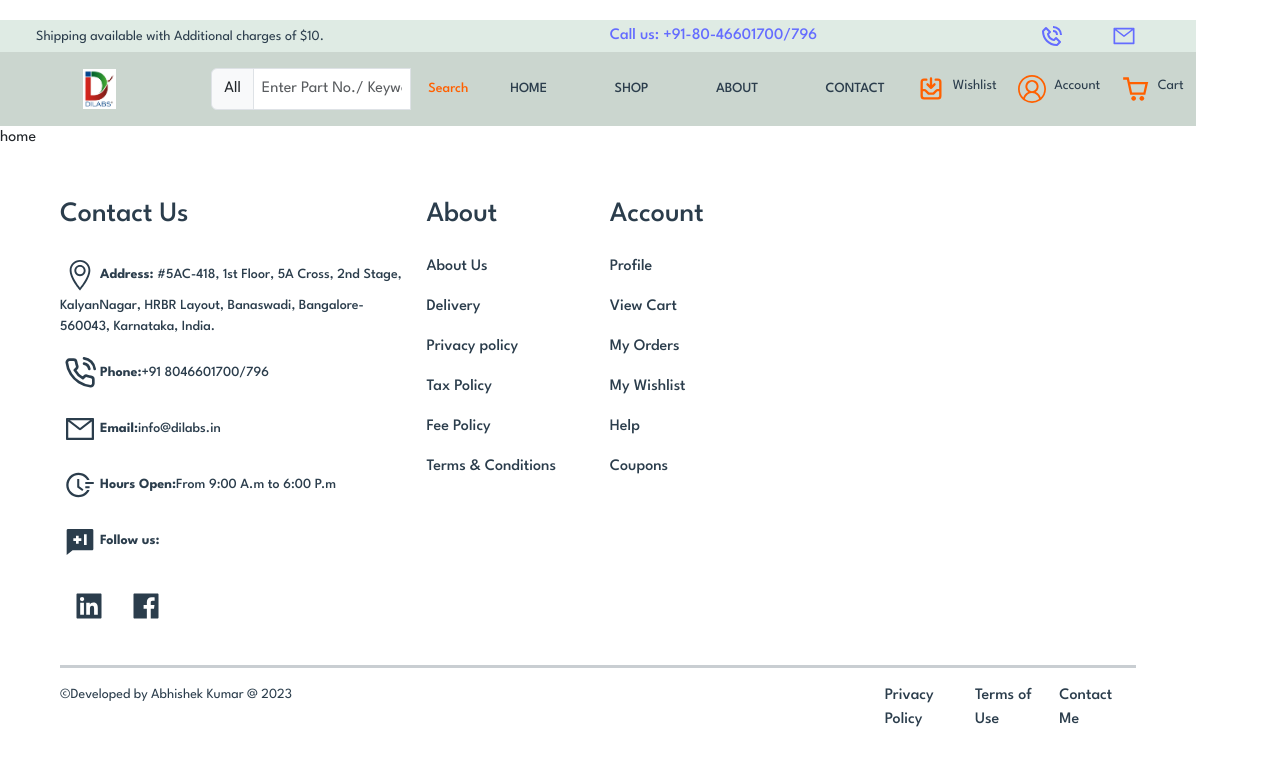
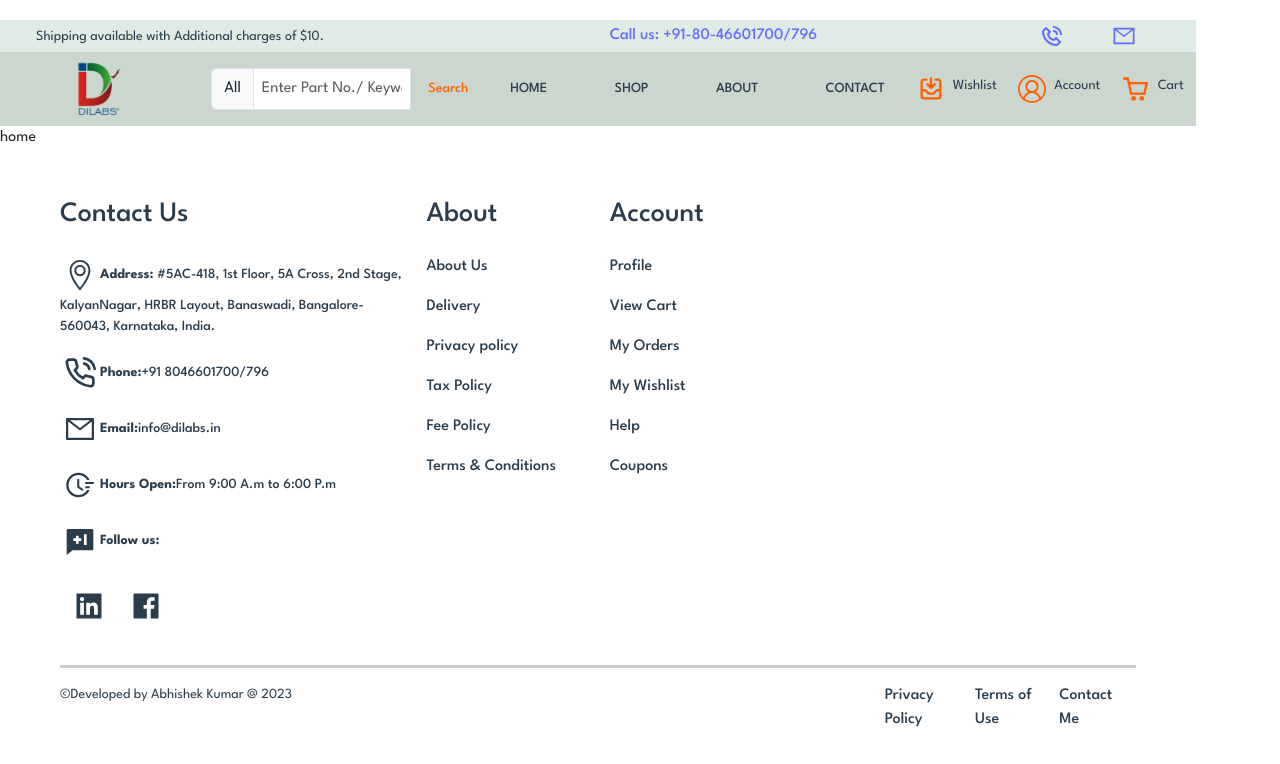
Before and after one commit to DILABS-WEB/Dilabs_Product, a React (Vite) app: page / in a window 1280 px wide. Shown: the top 764 px of the page. Built offline with nearby package versions, Linux system fonts and the light colour scheme.

Commit message:
updated logo

```diff
--- a/src/App.css
+++ b/src/App.css
@@ -25,7 +25,7 @@
 
 .logo {
   max-width: 100%;
-    height: 40px;
+    height: 60px;
   }
   h1{
     font-weight: 600;
--- a/src/components/header.jsx
+++ b/src/components/header.jsx
@@ -5,7 +5,7 @@ import {HiOutlineInboxIn}  from 'react-icons/hi';
 import {VscAccount}  from 'react-icons/vsc';
 import {CgShoppingCart}  from 'react-icons/cg';
 import {Link} from 'react-router-dom'
-import logo from "../assets/image/logo.jpg"
+import logo from "../assets/image/Dilabs.png"
 
 
 
```
Also changed, not shown: src/assets/image/Dilabs.png (added).
